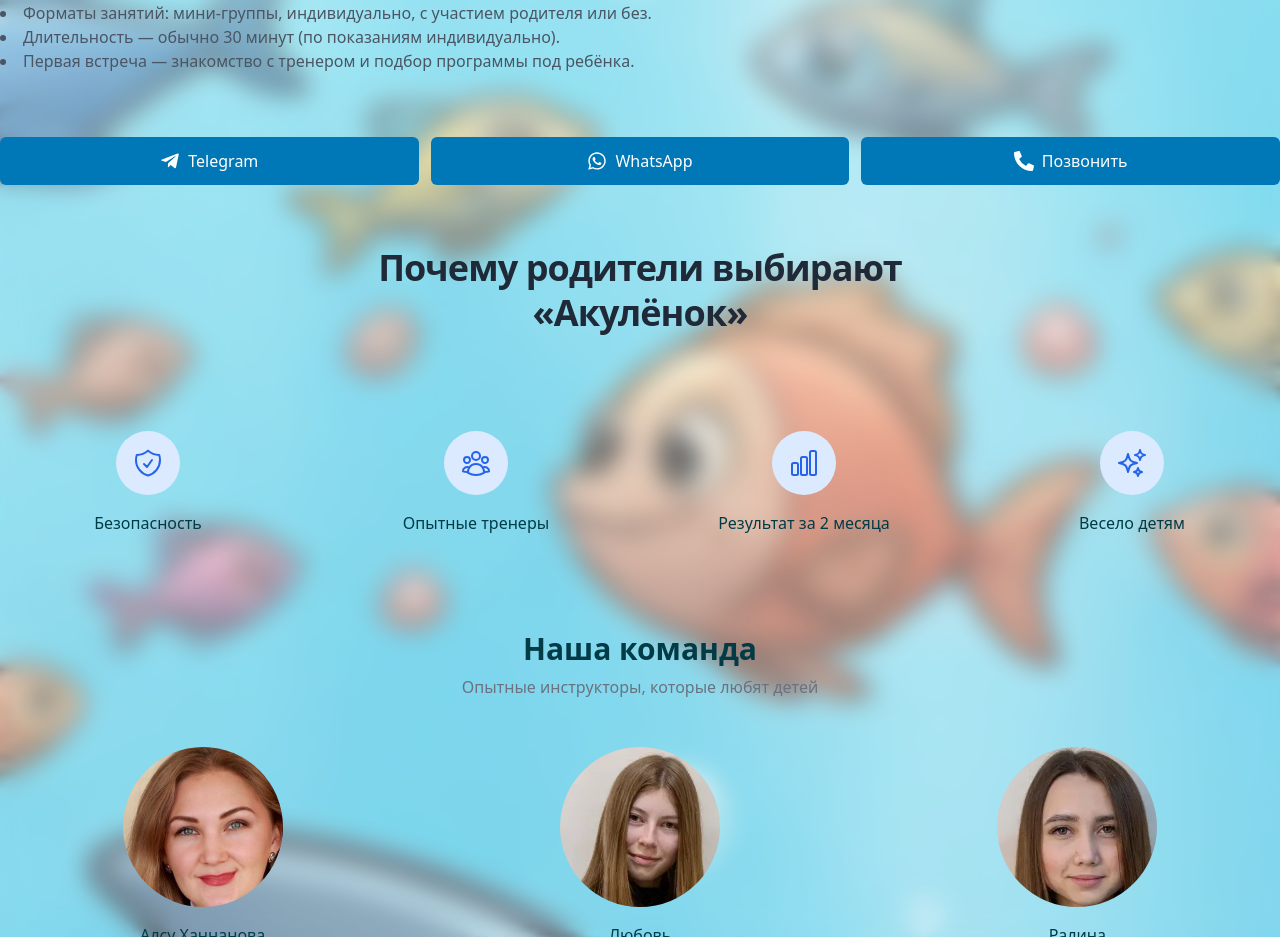
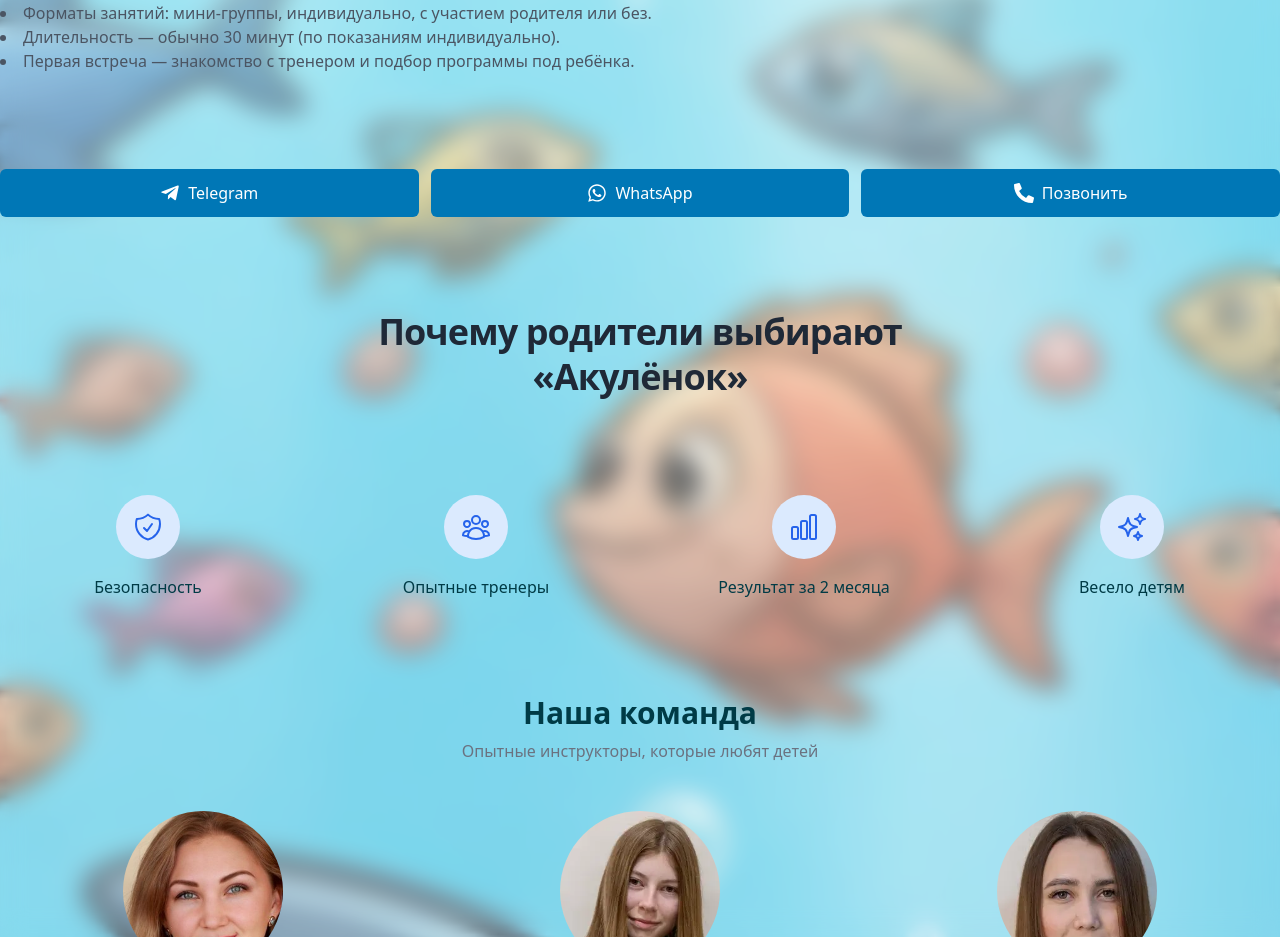
Before and after one commit to peexthree/Akulenok, a Next.js app: page / in a window 1280 px wide. Shown: the part 2260-3197 px from the top of the page. Built offline with nearby package versions, Linux system fonts and the light colour scheme.

Commit message:
╨Ю╨▒╨╜╨╛╨▓╨╕╨╗ ╨║╨╛╨┤ ╨┐╤А╨╛╨╡╨║╤В╨░

```diff
--- a/pages/index.js
+++ b/pages/index.js
@@ -19,7 +19,10 @@ import Cta from "../components/cta";
 import Footer from "../components/footer";
 import ContactButtons from "../components/contactButtons";
 import Video from "../components/video";
-import WhyChoose from "../components/whyChoose";export default function Home() {
+import WhyChoose from "../components/whyChoose";
+import Container from "../components/container";
+
+export default function Home() {
   return (
     <>
       <Head>
@@ -56,7 +59,9 @@ import WhyChoose from "../components/whyChoose";export default function Home() {
       <Methodology />
       <Checklist />
       <Services />
- <div className="mt-8"><ContactButtons /></div>
+     <Container className="mt-8">
+        <ContactButtons />
+      </Container>
       <SectionTitle title="Почему родители выбирают «Акулёнок»" />
       <WhyChoose />
       <Team />
```
